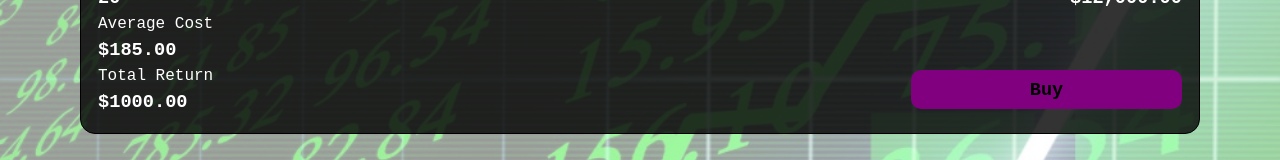
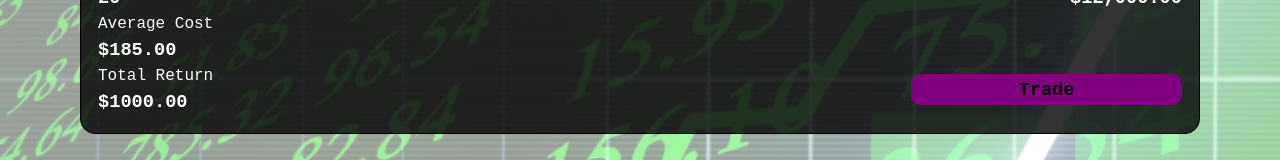
Before and after one commit to dagmawig/mock-trader-full-stack, a React (Create React App) app: page /search in a window 1280 px wide. Shown: the part 304-464 px from the top of the page. Built offline with nearby package versions, Linux system fonts and the light colour scheme.

Commit message:
changed add button to trade button

```diff
--- a/src/components/Search.css
+++ b/src/components/Search.css
@@ -126,15 +126,15 @@ input:focus::placeholder {
     font-size: 14pt;
     font-weight: 800;
 }
-.search_buy {
+.search_trade {
     display: flex;
     justify-content:flex-end;
     align-items: center;
     padding: 0px;
 }
-.search_buy_button {
+.search_trade_button {
     width: 50%;
-    height: 75%;
+    height: 60%;
     background-color: purple;
     border: none;
     border-radius: 10px;
--- a/src/components/Search.js
+++ b/src/components/Search.js
@@ -59,9 +59,9 @@ function Search() {
                             $1000.00
                         </div>
                     </div>
-                    <div className="search_buy col-6">
-                        <button className="search_buy_button">
-                            Buy
+                    <div className="search_trade col-6">
+                        <button className="search_trade_button">
+                            Trade
                         </button>
                     </div>
                 </div>
```
Also changed, not shown: 1 other file (tests, documents, lock files or other folders).
